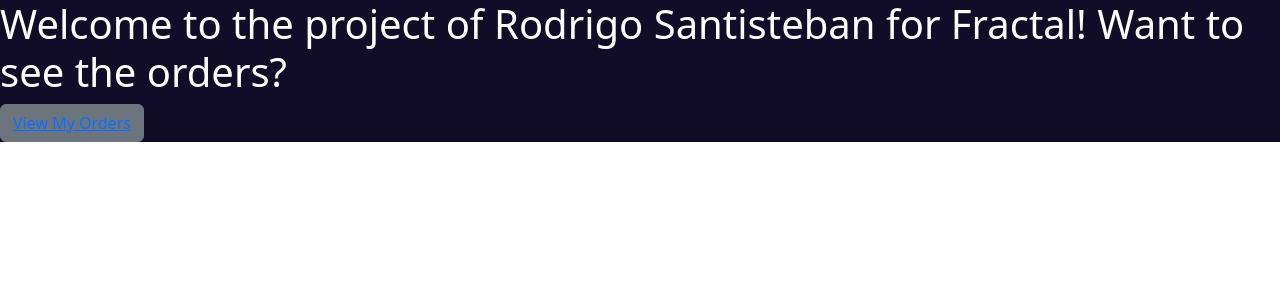
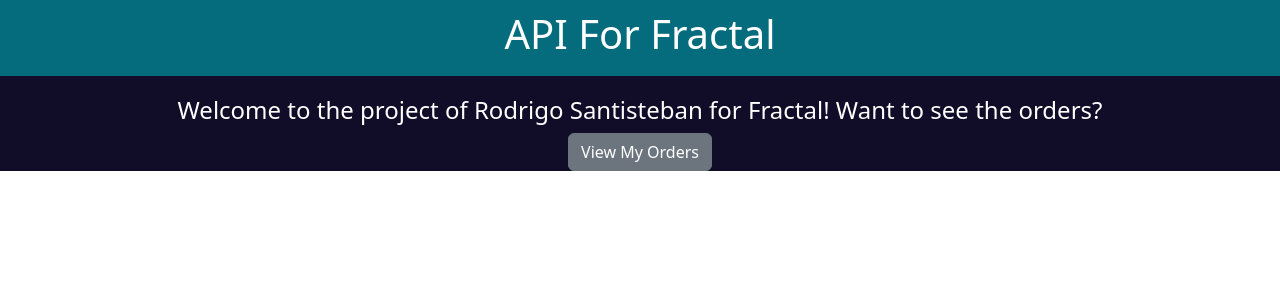
Before and after one commit to RodrigoJesusSantistebanPachari/fractalAPIRodrigo-San, a React (Create React App) app in the folder Frontend/ordersappreact/: page / in a window 1280 px wide. Shown: the top 300 px of the page. Built offline with nearby package versions, Linux system fonts and the light colour scheme; no server answers.

Commit message:
Fractal : Add products

```diff
--- a/Frontend/ordersappreact/src/App.js
+++ b/Frontend/ordersappreact/src/App.js
@@ -2,14 +2,15 @@
 import {Col, Container, Row} from 'reactstrap';
 import ListOrders from './ListOrders';
 import OrderForm from './OrderForm';
+import ProductForm from './ProductForm';
 import { useEffect, useState } from 'react';
 import axios from 'axios';
 import { BrowserRouter, Route, Switch, Link, Routes } from 'react-router-dom';
 
 
 function App() {
-
   const [order, setOrders] = useState([]);
+  const [orders, setOrder] = useState();
 
   const loadOrders = () => {
     axios.get('http://localhost:8080/orders').then(({data}) => setOrders(data));
@@ -17,20 +18,50 @@
 
   useEffect(loadOrders, []);
 
+  const onSubmit = (values) => {
+    if (orders) {
+      alert(orders.id);
+      axios.put(`http://localhost:8080/orders/${orders.id}`, values).then(() => {
+        setOrder();
+        loadOrders();
+      });
+    } else {
+      axios.post('http://localhost:8080/orders', values).then(() => loadOrders())
+    }
+  }
+
+  const deleteOrder = (orderToDelete) => {
+    axios.delete(`http://localhost:8080/orders/${orderToDelete.id}`).then(() => loadOrders());
+  }
+
+  const onAddProduct = (orderToAddProduct, values) => {
+    alert("Llegue aquí");
+    axios.put(`http://localhost:8080/orders/${orderToAddProduct.id}/product`, values).then(() => {
+      setOrder();
+      loadOrders();
+    });
+  }
+
   return (
+    <div className='text-center'>
       <div className="app-container">
         <BrowserRouter>
           <Routes>
             <Route path="/" element={
               <>
-            <h1>Welcome to the project of Rodrigo Santisteban for Fractal! Want to see the orders?</h1>
-            <button className="btn btn-secondary view-orders-btn"><Link to="/my-orders">View My Orders</Link></button>
+                <div className="banner d-flex justify-content-between">
+                  <h1 class="mx-auto">API For Fractal</h1>
+                </div>
+                <h4>Welcome to the project of Rodrigo Santisteban for Fractal! Want to see the orders?</h4>
+                <Link to="/my-orders" className="btn btn-secondary view-orders-btn">View My Orders</Link>
               </>
-        }/>
-        <Route path="/my-orders" element={<ListOrders order={order} />} />
-        <Route path="/add-order" element={<OrderForm />} />
+            } />
+            <Route path="/my-orders" element={<ListOrders order={order} onDelete={deleteOrder} onEdit={(orders) => setOrder(orders)} />} />
+            <Route path="/add-order" element={<OrderForm onSubmit={onSubmit} />} />
+            <Route path="/add-product" element={<ProductForm />} />
           </Routes>
         </BrowserRouter>
+      </div>
     </div>
   );
 }
```
Lines whose indentation alone changed are shown as unchanged.
